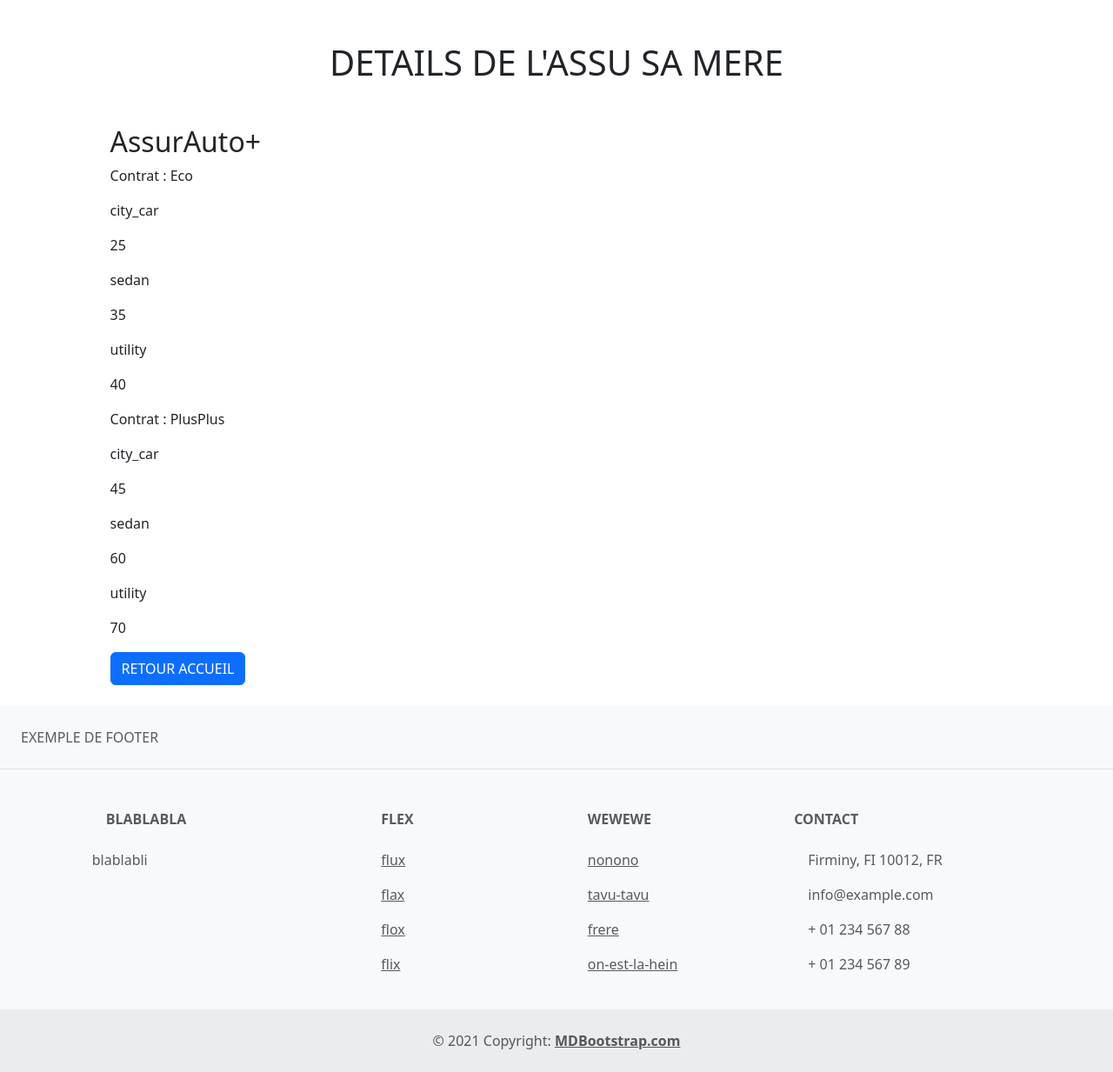
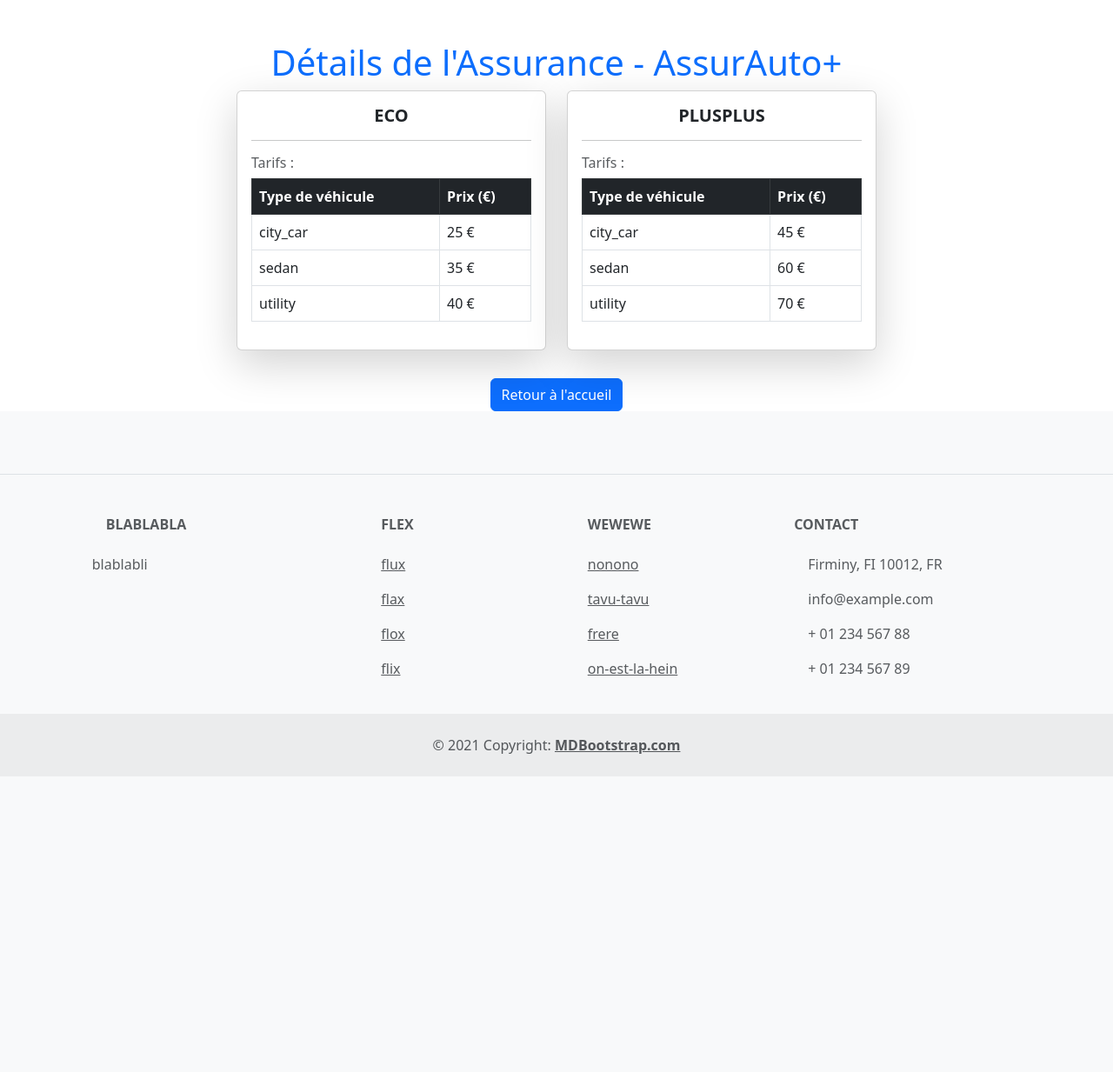
Before and after one commit to Amr69130/assu, a PHP site: page /index.php?action=detail&id=1 in a window 1280 px wide. Shown: the part 56-1289 px from the top of the page at 87% size. After the commit the page ends 949 px from the top, so only its background shows below. Run offline with PHP 8.4, Linux system fonts and the light colour scheme; data comes from the database, SQL or seed files in the repository; both versions use the stored data as it was after the commit.

Commit message:
change names wip

```diff
--- a/views/block/footer.php
+++ b/views/block/footer.php
@@ -7,9 +7,7 @@
     <!-- Section: Social media -->
     <section class="d-flex justify-content-center justify-content-lg-between p-4 border-bottom">
         <!-- Left -->
-        <div class="me-5 d-none d-lg-block">
-            <span>EXEMPLE DE FOOTER</span>
-        </div>
+
         <!-- Left -->
 
         <!-- Right -->
--- a/views/insurance/insurance_detail.php
+++ b/views/insurance/insurance_detail.php
@@ -7,30 +7,42 @@ require_once __DIR__ . '/../../views/block/header.php';
 $name = $insurance->getName();
 $contracts = $insurance->getContracts();
 ?>
-<h1 class="text-center">DETAILS DE L'ASSU SA MERE</h1>
 
-        <div class="col-4 d-flex p-3 justify-content-center">
-            <div class="p-2">
+<div class="container mt-5">
+    <h1 class="text-center text-primary">Détails de l'Assurance - <?= htmlspecialchars($name) ?></h1>
 
-                <p></p>
-                <h2><?php echo $name ?></h2>
+    <div class="row justify-content-center">
+        <?php foreach ($contracts as $contract): ?>
+            <div class="col-md-6 col-lg-4">
+                <div class="card shadow-lg mb-4">
+                    <div class="card-body">
+                        <h5 class="card-title text-center text-uppercase fw-bold"><?= htmlspecialchars($contract->getName()) ?></h5>
+                        <hr>
+                        <h6 class="text-muted">Tarifs :</h6>
+                        <table class="table table-bordered">
+                            <thead class="table-dark">
+                            <tr>
+                                <th>Type de véhicule</th>
+                                <th>Prix (€)</th>
+                            </tr>
+                            </thead>
+                            <tbody>
+                            <?php foreach ($contract->getPrice() as $contractPrice): ?>
+                                <tr>
+                                    <td><?= htmlspecialchars($contractPrice->getVehicleType()) ?></td>
+                                    <td><?= htmlspecialchars($contractPrice->getPrice()) ?> €</td>
+                                </tr>
+                            <?php endforeach; ?>
+                            </tbody>
+                        </table>
+                    </div>
+                </div>
+            </div>
+        <?php endforeach; ?>
+                        <div class="text-center">
+                            <a href="index.php" class="btn btn-primary mt-2">Retour à l'accueil</a>
+                        </div>
+    </div>
+</div>
 
-                <?php foreach ($contracts as $contract): ?>
-                    <p>Contrat : <?=($contract->getName()) ?> </p>
-                    <?php foreach ($contract->getPrice() as $contractPrice): ?>
-                        <p><?=($contractPrice->getVehicleType()) ?> </p>
-                        <p><?=($contractPrice->getPrice()) ?> </p>
-
-                    <?php endforeach; ?>
-                <?php endforeach; ?>
-
-                <a class="btn btn-primary" href="index.php">RETOUR ACCUEIL</a>
-
-
-
-
-
-            </div>
-        </div>
-<?php
-require_once __DIR__ . '/../../views/block/footer.php';
+<?php require_once __DIR__ . '/../../views/block/footer.php'; ?>
```
Also changed, not shown: db.sql (line endings or trailing spaces).
